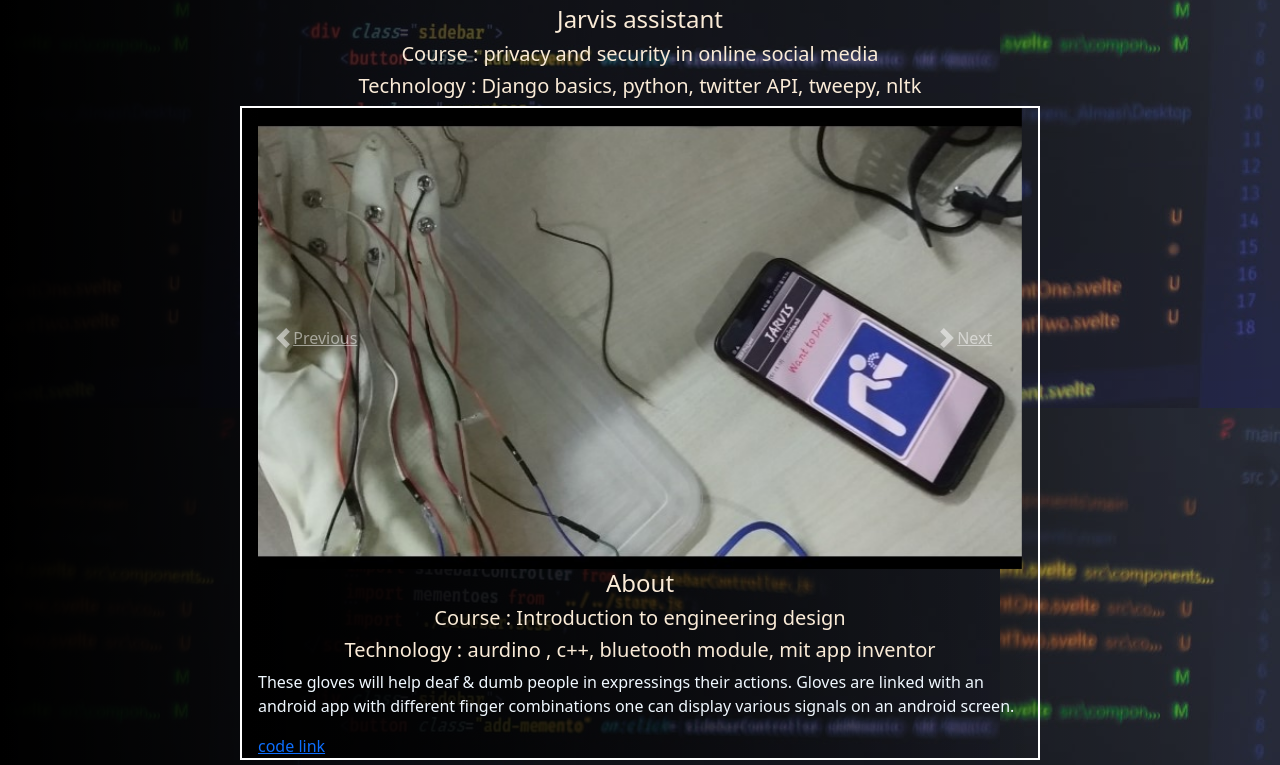
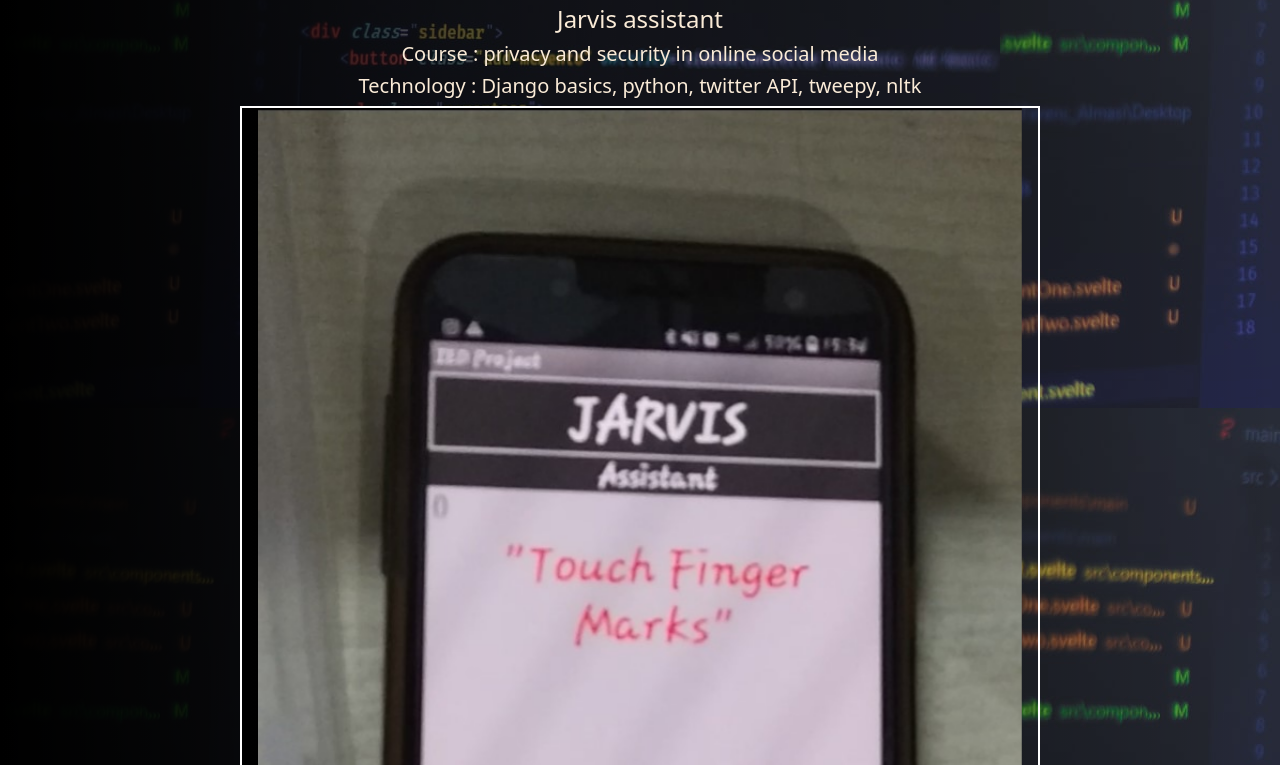
Before and after one commit to yashkanojia/yash_kanojia, a plain HTML site: page index.html in a window 1280 px wide. Shown: the part 3594-4359 px from the top of the page. Drawn offline with nearby package versions, Linux system fonts and the light colour scheme.

Commit message:
Update index.html

```diff
--- a/index.html
+++ b/index.html
@@ -213,7 +213,7 @@
   <div id="carouselExampleControls" class="carousel slide" data-bs-ride="carousel">
     <div class="carousel-inner">
       <div class="carousel-item active">
-        <img src="s1.JPG" class="d-block w-100" alt="...">
+        <img src="s2.jpg" class="d-block w-100" alt="...">
       </div>
       <div class="carousel-item">
         <img src="s2.JPG" class="d-block w-100" alt="...">
```
